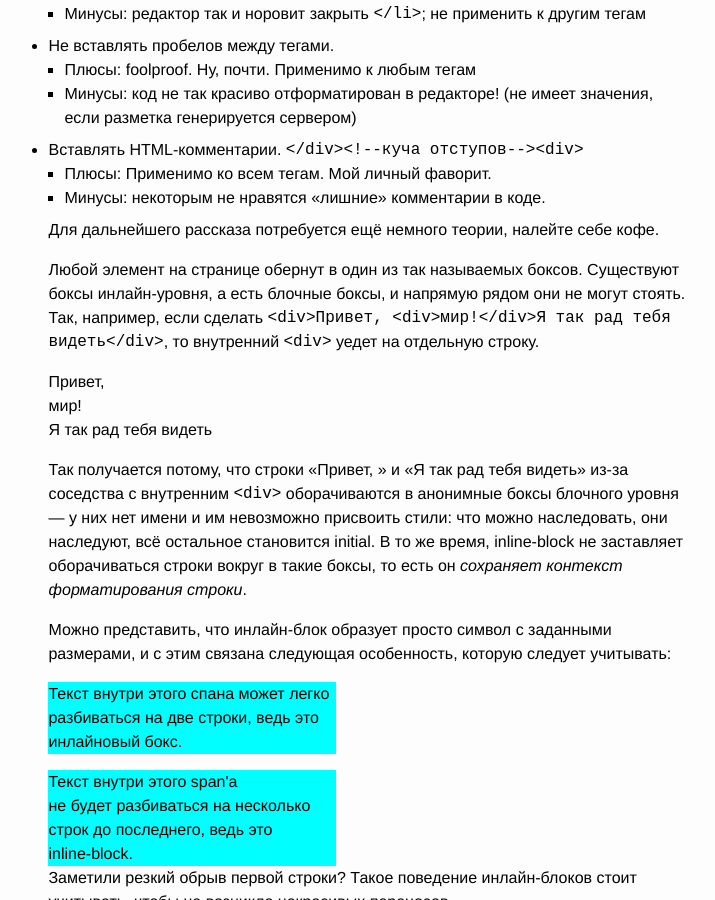
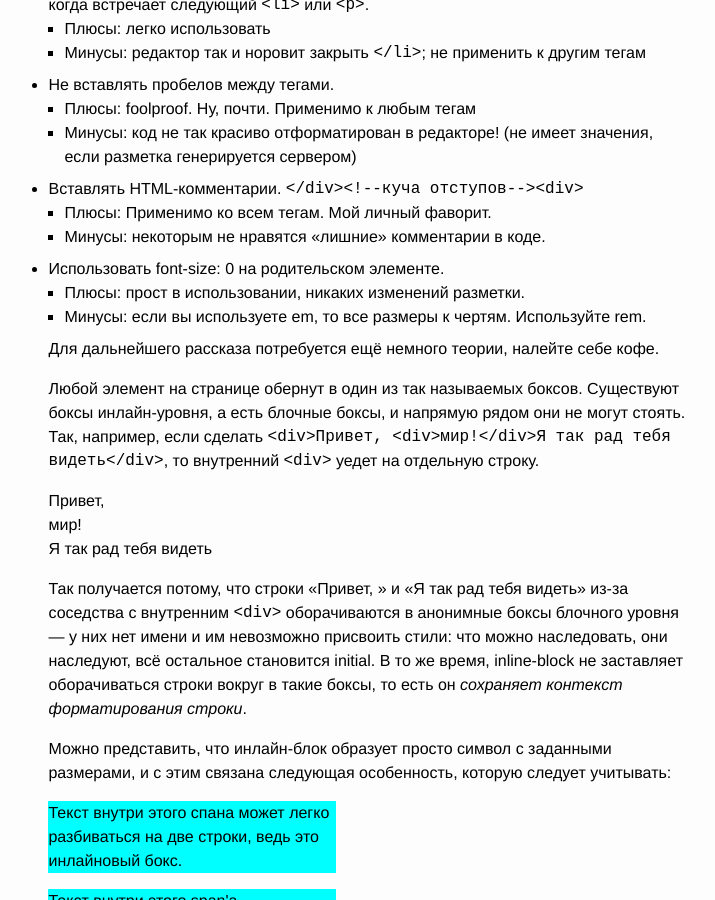
Before and after one commit to smirina/frontiermag.github.io, a Jekyll site: the page built from _posts/2014-06-24-inline-block.markdown, in a window 1280 px wide and 900 px high, scrolled down 2299 px. Shown: the whole window, without its empty margins (228-943 px from the left). Built offline with Jekyll 4.4.1, drawn with Linux system fonts in a browser that asks for light colours; comment, search, counter and statistics services are not loaded.

Commit message:
font-size: 0 addition

```diff
--- a/_posts/2014-06-24-inline-block.markdown
+++ b/_posts/2014-06-24-inline-block.markdown
@@ -90,6 +93,9 @@ ul ul {
 * Вставлять HTML-комментарии. `</div><!--куча отступов--><div>`
     - Плюсы: Применимо ко всем тегам. Мой личный фаворит.
     - Минусы: некоторым не нравятся «лишние» комментарии в коде.
+* Использовать font-size: 0 на родительском элементе.
+    - Плюсы: прост в использовании, никаких изменений разметки.
+    - Минусы: если вы используете em, то все размеры к чертям. Используйте rem.
 
 Для дальнейшего рассказа потребуется ещё немного теории, налейте себе кофе.
 
```
Also changed, not shown: other parts of _posts/2014-06-24-inline-block.markdown (+3 -0 lines).
